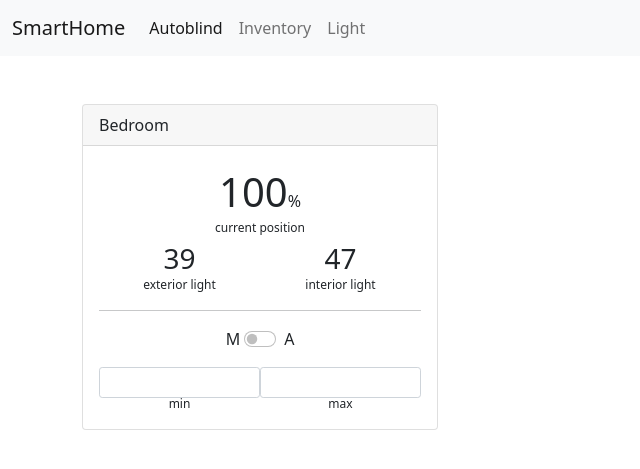
After one commit to ZeeHatcher/iot-group, a Flask app: page /autoblinds in a window 1280 px wide. The commit adds this page. Shown: the top 469 px of the page, without its empty margins (0-640 px from the left). Run offline with Flask 2, Linux system fonts and the light colour scheme; parts of the project's set-up code (start-up, migrations or seed data) failed here and were passed over; some libraries are stand-ins or nearby versions.

Commit message:
add autoblind page

```diff
--- a/web_app/app.py
+++ b/web_app/app.py
@@ -21,16 +21,11 @@ pins = {
 
 @app.route("/")
 def index():
-    return redirect("/dashboard")
-
-@app.route("/dashboard")
-def dashboard():
-    return render_template("dashboard.html")
+    return redirect("/autoblinds")
 
 @app.route("/inventory")
 def inventory():
     return render_template("inventory.html")
-
 
 @app.route("/light")
 def light():
@@ -59,6 +54,10 @@ def light():
         preLight = r["light"]
 
     return render_template("light.html", **items)
+
+@app.route("/autoblinds")
+def autoblinds():
+    return render_template("autoblinds.html")
 
 @app.route("/<changePin>/<toggle>")
 def toggle_function(changePin, toggle):
@@ -112,7 +111,48 @@ def toggle_function(changePin, toggle):
 
      return render_template('light.html', **items)
 
+# Autoblind back-end functionality
+@app.route("/autoblinds/autoblinds")
+def get_autoblinds():
+    dynamodb = boto3.resource("dynamodb")
+    table = dynamodb.Table("autoblinds")
 
+    autoblinds = {}
+
+    rows = table.scan()["Items"]
+    for r in rows:
+        autoblinds[r["id"]] = {
+            "mode": r["mode"],
+            "motor_max_pos": int(r["motor_max_pos"]),
+            "motor_min_pos": int(r["motor_min_pos"]),
+            "location": r["location"]
+        }
+
+    return jsonify(autoblinds)
+
+@app.route("/autoblinds/data")
+def get_autoblinds_data():
+    dynamodb = boto3.resource("dynamodb")
+    table = dynamodb.Table("autoblind_data")
+
+    autoblinds = {}
+
+    rows = table.scan()["Items"]
+    for r in rows:
+        if r["id"] not in autoblinds:
+            autoblinds[r["id"]] = []
+
+        autoblinds[r["id"]].append({
+            "timestamp": r["timestamp"],
+            "light_exterior": r["data"]["light_exterior"],
+            "light_interior": r["data"]["light_interior"],
+            "mode": r["data"]["mode"],
+            "motor_pos": r["data"]["motor_pos"],
+        })
+
+    return jsonify(autoblinds)
+
+# HIMS back-end functionality
 @app.route("/hims/items/<nuid>", methods=["POST"])
 def update_item(nuid):
     dynamodb = boto3.resource("dynamodb")
@@ -202,6 +242,8 @@ def get_weights():
 
     return jsonify(items)
 
+
+
 if __name__ == "__main__":
     # Load .env file for development
     load_dotenv()
--- a/web_app/static/css/styles.css
+++ b/web_app/static/css/styles.css
@@ -6,3 +6,8 @@ tr {
   display: inline-block;
   vertical-align: -.15em;
 }
+
+.label {
+  font-size: 0.75rem;
+  margin-top: -0.25em;
+}
--- /dev/null
+++ b/web_app/templates/autoblinds.html
@@ -0,0 +1,113 @@
+<!DOCTYPE html>
+<html lang="en">
+  <head>
+    <meta charset="utf-8">
+    <meta name="viewport" content="width=device-width, initial-scale=1.0"/>
+    <title>Smart Home</title>
+
+    <!--Bootstrap CSS-->
+    <link href="https://cdn.jsdelivr.net/npm/bootstrap@5.0.0-beta3/dist/css/bootstrap.min.css" rel="stylesheet" integrity="sha384-eOJMYsd53ii+scO/bJGFsiCZc+5NDVN2yr8+0RDqr0Ql0h+rP48ckxlpbzKgwra6" crossorigin="anonymous">
+    <link href="{{ url_for('static', filename='css/styles.css') }}" rel="stylesheet">
+  </head>
+
+  <body>
+    <nav class="navbar navbar-expand-sm navbar-light bg-light">
+      <div class="container-fluid">
+        <a class="navbar-brand" href="/">SmartHome</a>
+        <button class="navbar-toggler" type="button" data-bs-toggle="collapse" data-bs-target="#navbar" aria-controls="navbar" aria-expanded="false" aria-label="Toggle navigation">
+          <span class="navbar-toggler-icon"></span>
+        </button>
+        <div class="collapse navbar-collapse" id="navbar">
+          <ul class="navbar-nav">
+            <li class="nav-item">
+              <a class="nav-link active" aria-current="page" href="#">Autoblind</a>
+            </li>
+            <li class="nav-item">
+              <a class="nav-link" href="/inventory">Inventory</a>
+            </li>
+            <li class="nav-item">
+              <a class="nav-link" href="/light">Light</a>
+            </li>
+          </ul>
+        </div>
+      </div>
+    </nav>
+
+    <div class="container mt-5">
+      <div id="items" class="row row-cols-1 row-cols-sm-2 row-cols-lg-3 row-cols-xxl-4 gy-3">
+        <div id="template-autoblind" class="col">
+          <div class="card">
+            <div class="card-header">
+              Bedroom
+            </div>
+            <div class="card-body">
+              <div class="text-center">
+                <div>
+                  <span id="current-position" class="fs-1">100</span>%
+                </div>
+                <span class="label d-block">current position</span>
+              </div>
+
+              <div class="d-flex">
+                <div class="text-center w-100">
+                  <div>
+                    <span id="light-exterior" class="fs-3">39</span>
+                  </div>
+                  <span class="label d-block">exterior light</span>
+                </div>
+                <div class="text-center w-100">
+                  <div>
+                    <span id="light-interior" class="fs-3">47</span>
+                  </div>
+                  <span class="label d-block">interior light</span>
+                </div>
+              </div>
+
+              <hr>
+
+              <div class="d-flex justify-content-center align-items-center">
+                <span class="me-1">M</span>
+                <div class="form-switch align-self-center">
+                  <input id="switch-mode" class="form-check-input" type="checkbox">
+                </div>
+                <span>A</span>
+              </div>
+
+              <div class="d-flex text-center mt-3">
+                <div class="w-100">
+                  <div class="input-group input-group-sm">
+                    <input name="motor-min-pos" type="number" class="form-control">
+                  </div>
+                  <span class="label d-block">min</span>
+                </div>
+
+                <div class="w-100">
+                  <div class="input-group input-group-sm">
+                    <input name="motor-max-pos" type="number" class="form-control">
+                  </div>
+                  <span class="label d-block">max</span>
+                </div>
+              </div>
+            </div>
+          </div>
+        </div>
+      </div>
+    </div>
+
+    <div id="template-autoblind" class="col d-none">
+      <div class="card">
+        <div class="card-body">
+          <div class="card-title">
+          </div>
+        </div>
+      </div>
+    </div>
+
+    <script src="https://cdn.jsdelivr.net/npm/bootstrap@5.0.0-beta3/dist/js/bootstrap.bundle.min.js" integrity="sha384-JEW9xMcG8R+pH31jmWH6WWP0WintQrMb4s7ZOdauHnUtxwoG2vI5DkLtS3qm9Ekf" crossorigin="anonymous"></script>
+    <script src="https://code.jquery.com/jquery-3.6.0.min.js" integrity="sha256-/xUj+3OJU5yExlq6GSYGSHk7tPXikynS7ogEvDej/m4=" crossorigin="anonymous"></script>
+    <script>
+      $(document).ready(function() {
+      });
+    </script>
+  </body>
+</html>
--- a/web_app/templates/inventory.html
+++ b/web_app/templates/inventory.html
@@ -20,7 +20,7 @@
         <div class="collapse navbar-collapse" id="navbar">
           <ul class="navbar-nav">
             <li class="nav-item">
-              <a class="nav-link" href="/dashboard">Dashboard</a>
+              <a class="nav-link" href="/autoblinds">Autoblind</a>
             </li>
             <li class="nav-item">
               <a class="nav-link active" aria-current="page" href="#">Inventory</a>
--- a/web_app/templates/light.html
+++ b/web_app/templates/light.html
@@ -21,7 +21,7 @@
         <div class="collapse navbar-collapse" id="navbar">
           <ul class="navbar-nav">
             <li class="nav-item">
-              <a class="nav-link active" href="/dashboard">Dashboard</a>
+              <a class="nav-link" href="/autoblinds">Autoblind</a>
             </li>
             <li class="nav-item">
               <a class="nav-link active" href="/inventory">Inventory</a>
```
Also changed, not shown: web_app/templates/dashboard.html (deleted, +0 -62 lines).
